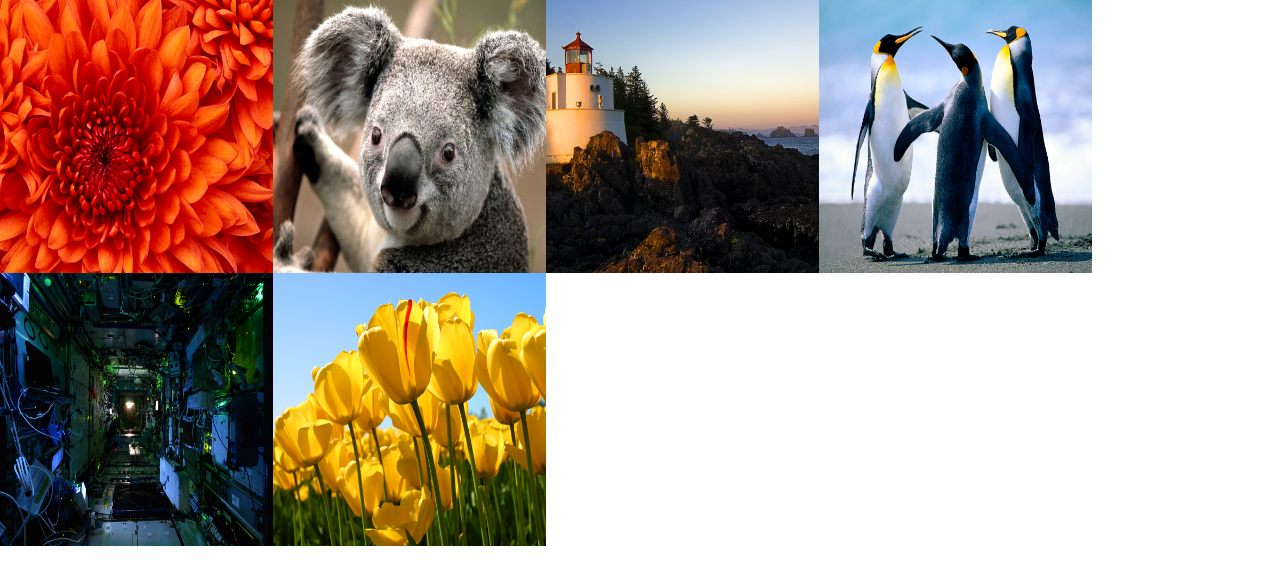
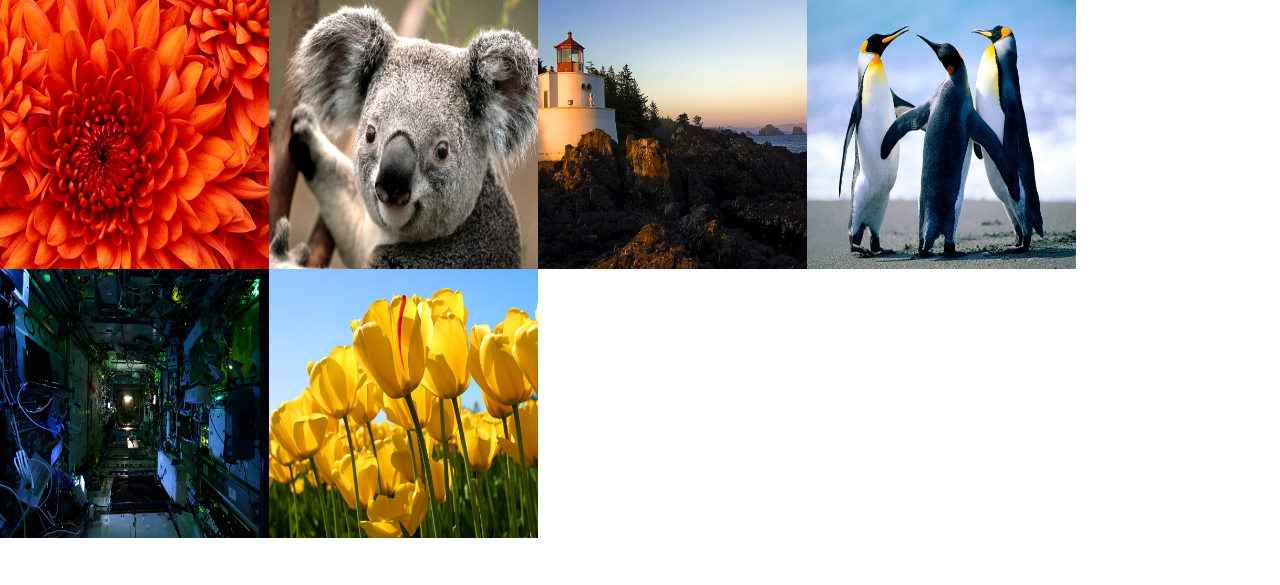
Before and after one commit to joniz/Projekt, a PHP site: page /galleri.php in a window 1280 px wide. Shown: the part 50-635 px from the top of the page. Run offline with PHP 8.4, Linux system fonts and the light colour scheme; some libraries are stand-ins or nearby versions.

Commit message:
måste commita

```diff
--- a/gymarbete/default.css
+++ b/gymarbete/default.css
@@ -21,8 +21,8 @@
 	.galleribild{
 		position: inline-block;
     	float: left;
-    	width:  273px;
-    	height: 273px;
+    	width:  269px;
+    	height: 269px;
     	/*background-position: 50% 50%;*/
     	background-repeat: no-repeat;
 	}
--- a/gymarbete/index.php
+++ b/gymarbete/index.php
@@ -38,7 +38,7 @@ while($inlagg = $stmt->fetch(PDO::FETCH_ASSOC)) {
 					}
 
 					echo "</br>";
-					echo '<p>'.$inlagg['inlagg_tid'].'</p>';
+					echo '<p>'.$inlagg['inlagg_datum'].'</p>';
 
 					echo"</br>";
 					echo"</div>";
```
